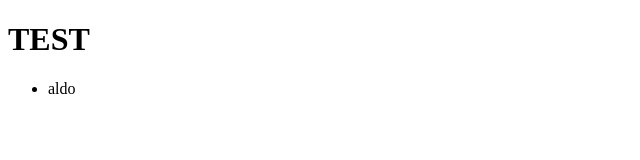
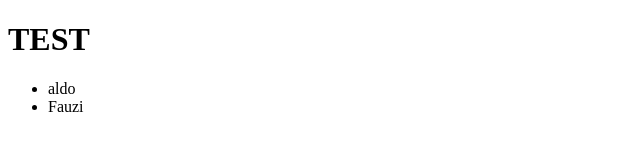
Before and after one commit to mfauzi2020/coba-remote, a plain HTML site: page index.html in a window 1280 px wide. Shown: the full height of the page, 0-640 px from the left. Drawn offline with Linux system fonts and the light colour scheme.

Commit message:
Menambahkan Isi file Index.html

```diff
--- a/index.html
+++ b/index.html
@@ -13,6 +13,7 @@
     </h1>
     <ul>
         <li>aldo</li>
+        <li>Fauzi</li>
     </ul>
 </body>
 
```
